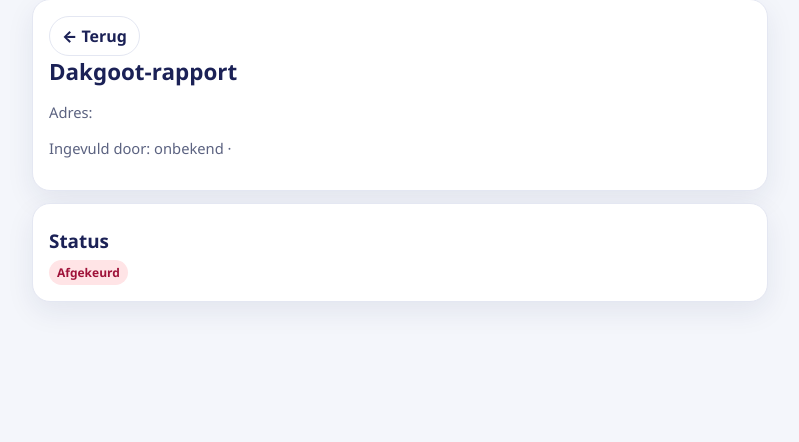
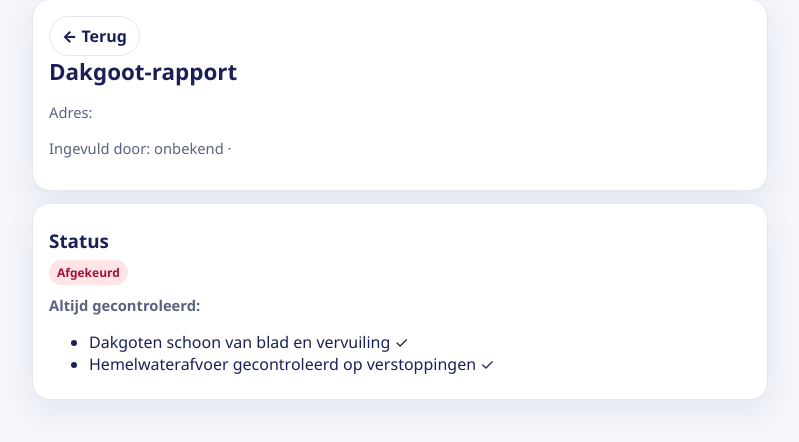
Before and after one commit to Kymmo2204/busportaal, a Flask app: template templates/dakgoot_view.html in a window 1280 px wide. Shown: the part 120-562 px from the top of the page, without its empty margins (240-1039 px from the left). Run offline with Flask 3, Linux system fonts and the light colour scheme; the template is opened without the code that fills it, so the values that code supplies are empty; data comes from the database, SQL or seed files in the repository.

Commit message:
Update dakgoot_view.html with status display changes

```diff
--- a/templates/dakgoot_view.html
+++ b/templates/dakgoot_view.html
@@ -12,12 +12,20 @@
   <h2>Status</h2>
   {% if report.status == 'goedgekeurd' %}
     <span class="badge contant">Goedgekeurd</span>
-    <p class="small" style="margin-top:8px">Alle inspectiepunten zijn automatisch goedgekeurd:</p>
+  {% else %}
+    <span class="badge open">Afgekeurd</span>
+  {% endif %}
+  <p class="small" style="margin-top:10px"><strong>Altijd gecontroleerd:</strong></p>
+  <ul style="margin:4px 0 8px">
+    <li>Dakgoten schoon van blad en vervuiling ✓</li>
+    <li>Hemelwaterafvoer gecontroleerd op verstoppingen ✓</li>
+  </ul>
+  {% if report.status == 'goedgekeurd' %}
+    <p class="small"><strong>Overige punten:</strong></p>
     <ul>
-      {% for p in punten %}<li>{{ p }}</li>{% endfor %}
+      {% for p in punten[2:] %}<li>{{ p }} ✓</li>{% endfor %}
     </ul>
   {% else %}
-    <span class="badge open">Afgekeurd</span>
     {% if report.comment %}
       <div class="work" style="margin-top:10px"><strong>Opmerking:</strong><br>{{ report.comment }}</div>
     {% endif %}
```
